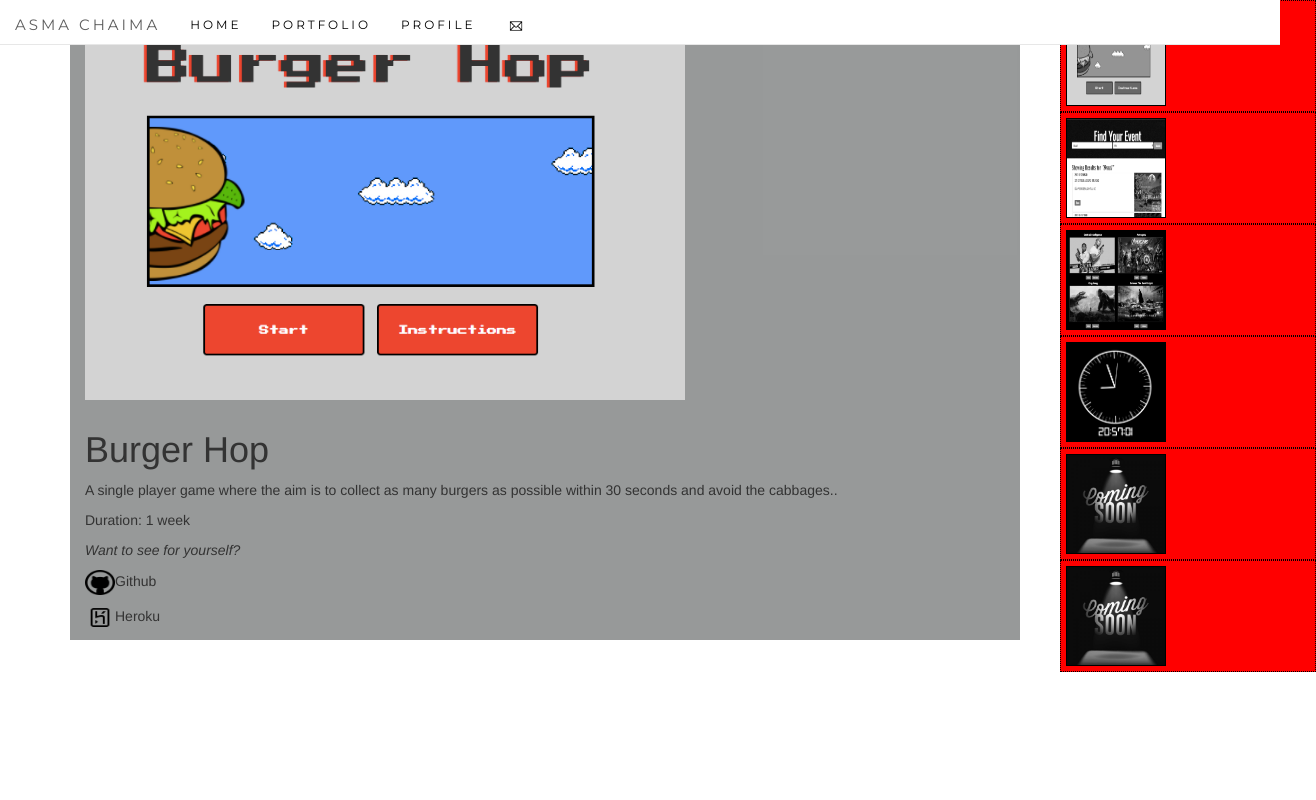
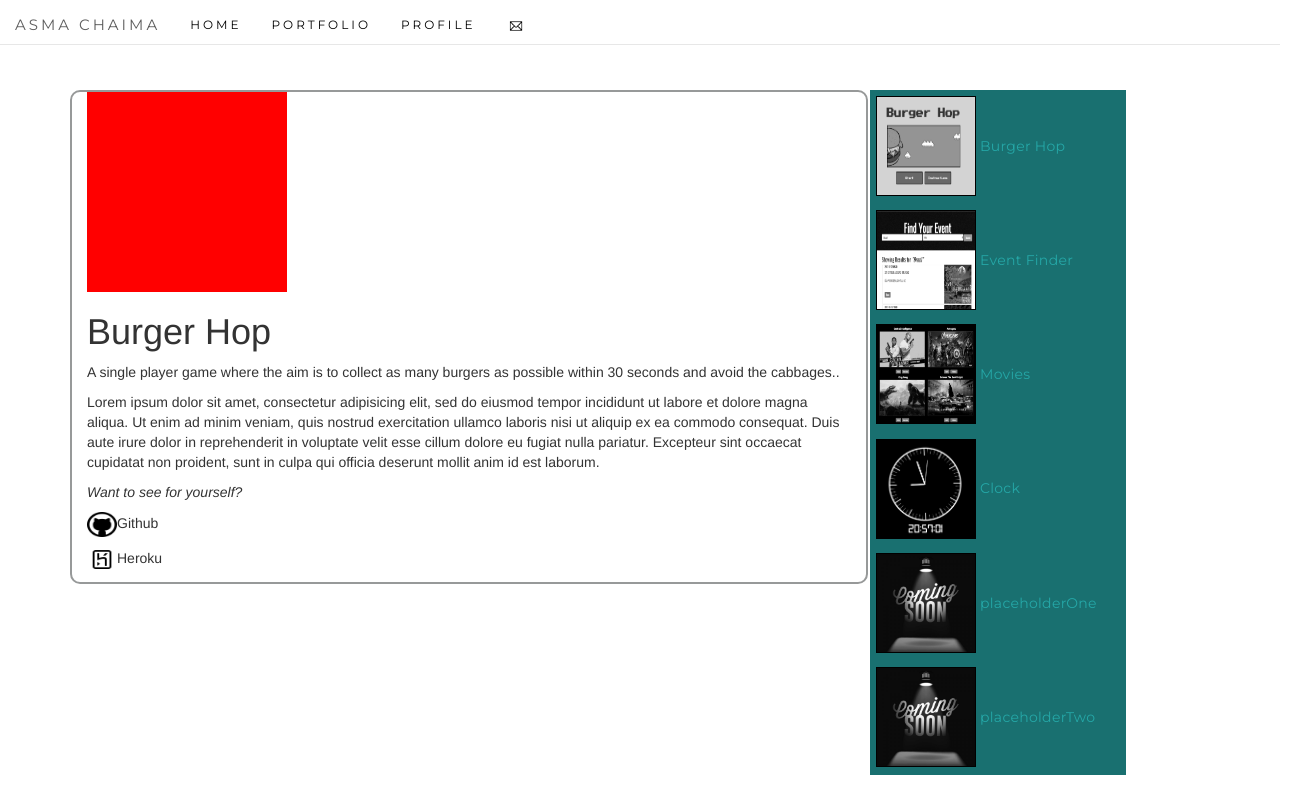
Before and after one commit to achaima/portfolio-spa, a website: page public/index.html at #!/burger-hop in a window 1280 px wide. Shown: the whole page, 1316 px wide, since content can reach past the window. Drawn offline with Linux system fonts and the light colour scheme; files that its build step writes are made by us from their sources; files whose address does not match are found by name.

Commit message:
implement project list navigation

```diff
--- a/public/css/style.css
+++ b/public/css/style.css
@@ -4,6 +4,7 @@ body {
   width: 100%;
   height: 100%;
 }
+
 
 // navigation bar
 
@@ -105,16 +106,7 @@ p .topnav {
   font-size: 15px;
 }
 
-.profilePic {
-  width: 140px;
-  height: 140px;
-  border-radius: 70px;
-  border: white solid 2px;
-  display: inline;
-  -ms-transform: rotate(-20deg); /* IE 9 */
-    -webkit-transform: rotate(-20deg); /* Chrome, Safari, Opera */
-    transform: rotate(-20deg);
-}
+
 
 
 //portfolio
@@ -169,7 +161,6 @@ padding: 50px;
 }
 
 .portfolioProjectImage:hover {
-
   border: 3px rgba(138,210,219,0.6) solid;
 }
 
@@ -252,6 +243,17 @@ padding: 50px;
   text-align: center;
 }
 
+.profilePic {
+  width: 140px;
+  height: 140px;
+  border-radius: 70px;
+  border: white solid 2px;
+  display: inline;
+  -ms-transform: rotate(-20deg); /* IE 9 */
+    -webkit-transform: rotate(-20deg); /* Chrome, Safari, Opera */
+    transform: rotate(-20deg);
+}
+
 h3 {
   font-family: Montserrat;
   font-size: 18px;
@@ -303,36 +305,59 @@ a:hover {
 
 
 
-.projectPage {
-  background-color: rgba(49,53,53,0.5);
-
+.project-container {
+  margin-top:90px !important;
 }
 
+.projectPage {
+  border: 2px rgba(49,53,53,0.5) solid;
+  width: 70%;
+  margin-right: 0px;
+  border-radius: 10px;
+}
+
+
 .projectsListBox {
+  padding: 3.1px;
   background-color: red;
-  border: 1px dotted black;
   width: 20vw;
+  background-color: rgb(25,112,112);
+}
+
+.projectsListTitle {
+  display: inline;
+  font-family: bold;
+  color: #25a7a7;
+  font-family: Montserrat;
+letter-spacing: 0.3px;
 }
 
 .portfolioImage {
+  display: inline;
   height: 100px;
   width: 100px;
   border: 1px black solid;
-  margin-top: 5px;
-  margin-left: 5px;
+  margin-top: 3px;
+  margin-left: 3px;
 }
 
 .portfolioList {
   list-style: none;
 }
 
+/*
 .projectSlideshow {
-  width: 600px;
+  border: 1px lightgray solid;
+  width: 400px;
   height: 400px;
-  margin-bottom: 10px;
-  padding: 0;
-  border: 1px lightgray solid;
+}*/
+
+.image-holder {
+width: 200px;
+height: 200px;
+background-color: red;
 }
+
 
 .links {
   text-decoration: none;
@@ -469,9 +494,7 @@ figure:hover figcaption {
   color: rgb(0, 128, 128);
 }
 
-/*div {
-  border: 1px dotted black;
-}*/
+
 
 
 .col-md-offset-6 {
--- a/public/states/burger-hop.html
+++ b/public/states/burger-hop.html
@@ -1,29 +1,28 @@
 
 <div ng-controller="PortfolioController as portfolio">
-<div class="col-md-10 projectPage">
+  <div class="project-container">
 
+    <div class="projectPage col-md-8">
+      <div class="image-holder">
 
-<img class="projectSlideshow" ng-src="{{portfolio.projects[0].img}}"/>
-
+      </div>
        <h1 class="title">{{portfolio.projects[0].title}}</h1>
-
-<!-- <h3>Brief:</h3> -->
        <p>{{portfolio.projects[0].desc}}.</p>
-
-<p>Duration: {{portfolio.projects[0].duration}}</p>
-
+       <p>Lorem ipsum dolor sit amet, consectetur adipisicing elit, sed do eiusmod tempor incididunt ut labore et dolore magna aliqua. Ut enim ad minim veniam, quis nostrud exercitation ullamco laboris nisi ut aliquip ex ea commodo consequat. Duis aute irure dolor in reprehenderit in voluptate velit esse cillum dolore eu fugiat nulla pariatur. Excepteur sint occaecat cupidatat non proident, sunt in culpa qui officia deserunt mollit anim id est laborum.</p>
           <em><p>Want to see for yourself?</p></em>
-
         <p><img class="icons" ng-src="/images/github.png"/><a href="{{portfolio.projects[0].githubLink}}" target="_blank" class="links">Github</a></p>
         <p><img class="icons" ng-src="/images/heroku.png"/><a href="{{portfolio.projects[0].herokuLink}}" target="_blank" class="links">Heroku</a></p>
     </div>
 
-
-<ul class="col-md-offset-10">
-  <li ng-repeat="project in portfolio.projects track by $index" class="portfolioList" ui-sref="{{project.state}}">
-    <div class="projectsListBox">
-      <img ng-src="{{project.img}}" class="portfolioImage" />
+      <ul class="col-md-offset-8">
+       <li ng-repeat="project in portfolio.projects track by $index" class="portfolioList">
+        <div class="projectsListBox" ui-sref="{{project.state}}">
+            <div ng-class="portfolio.imageClass"></div>
+          <img ng-src="{{project.img}}" class="portfolioImage img-responsive" />
+          <p class="projectsListTitle">{{project.title}}</p>
         </div>
        </li>
      </ul>
  </div>
+
+</div>
```
Also changed, not shown: public/states/clock.html (+17 -24 lines), public/states/event-finder.html (+17 -26 lines), public/states/movies.html (+17 -26 lines). Lines whose indentation alone changed are shown as unchanged.
